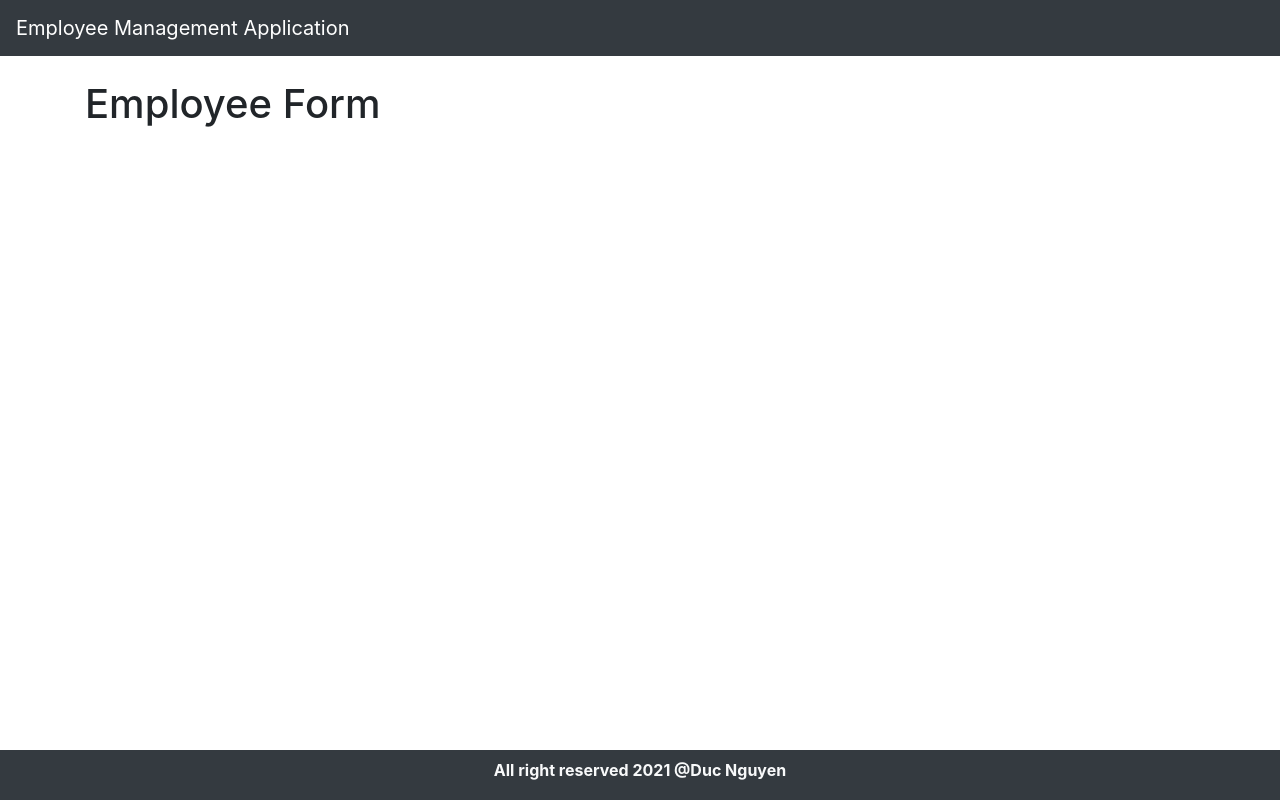
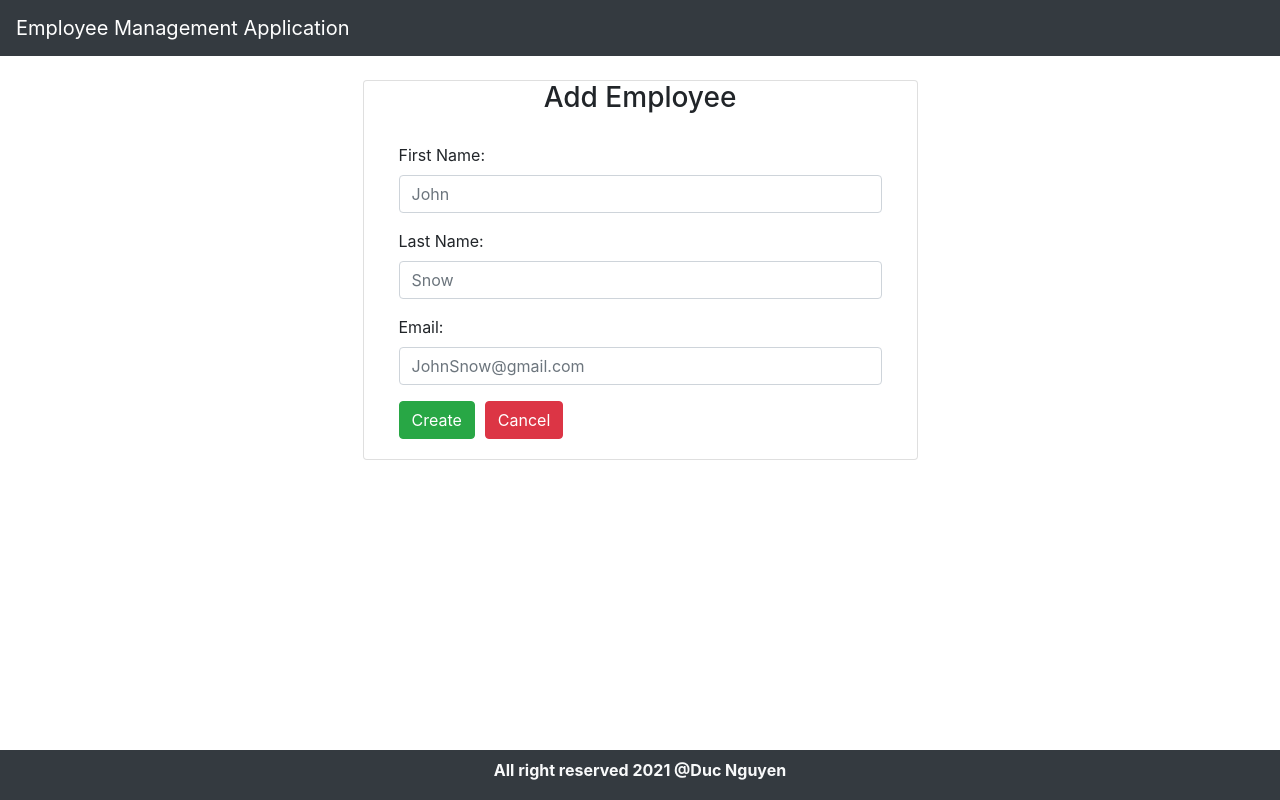
Before and after one commit to minhducubc97/Employee-Management, a React (Create React App) app in the folder frontend/: page / in a window 1280 px wide. Both pictures are taken after a click on the button "Add new Employee". Built offline with nearby package versions, Linux system fonts and the light colour scheme; no server answers.

Commit message:
Frontend: Finish POST endpoint

```diff
--- a/frontend/src/components/CreateEmployeeComponent.jsx
+++ b/frontend/src/components/CreateEmployeeComponent.jsx
@@ -1,10 +1,108 @@
 import React, { Component } from "react";
+import EmployeeService from "../services/EmployeeService.js";
 
 class CreateEmployeeComponent extends Component {
+  constructor(props) {
+    super(props);
+    this.state = {
+      firstName: "",
+      lastName: "",
+      emailId: "",
+    };
+    this.changeFirstNameHandler = this.changeFirstNameHandler.bind(this);
+    this.changeLastNameHandler = this.changeLastNameHandler.bind(this);
+    this.changeEmailIdHandler = this.changeEmailIdHandler.bind(this);
+    this.createEmployeeHandler = this.createEmployeeHandler.bind(this);
+    this.cancelHandler = this.cancelHandler.bind(this);
+  }
+
+  changeFirstNameHandler = (event) => {
+    this.setState({ firstName: event.target.value });
+  };
+
+  changeLastNameHandler = (event) => {
+    this.setState({ lastName: event.target.value });
+  };
+
+  changeEmailIdHandler = (event) => {
+    this.setState({ emailId: event.target.value });
+  };
+
+  createEmployeeHandler = (event) => {
+    event.preventDefault();
+    let employee = {
+      firstName: this.state.firstName,
+      lastName: this.state.lastName,
+      emailId: this.state.emailId,
+    };
+    console.log("Employee created: " + JSON.stringify(employee));
+
+    EmployeeService.createEmployee(employee).then((result) => {
+      this.props.history.push("/employees");
+    });
+  };
+
+  cancelHandler() {
+    this.props.history.push("/employees");
+  }
+
   render() {
     return (
       <div>
-        <h1>Employee Form</h1>
+        <div className="container">
+          <div className="row">
+            <div className="card col-md-6 offset-md-3 offset-md-3">
+              <h3 className="text-center">Add Employee</h3>
+              <div className="card-body">
+                <form>
+                  <div className="form-group">
+                    <label>First Name:</label>
+                    <input
+                      placeholder="John"
+                      name="firstName"
+                      className="form-control"
+                      value={this.state.firstName}
+                      onChange={this.changeFirstNameHandler}
+                    />
+                  </div>
+                  <div className="form-group">
+                    <label>Last Name:</label>
+                    <input
+                      placeholder="Snow"
+                      name="lastName"
+                      className="form-control"
+                      value={this.state.lastName}
+                      onChange={this.changeLastNameHandler}
+                    />
+                  </div>
+                  <div className="form-group">
+                    <label>Email:</label>
+                    <input
+                      placeholder="JohnSnow@gmail.com"
+                      name="emailId"
+                      className="form-control"
+                      value={this.state.emailId}
+                      onChange={this.changeEmailIdHandler}
+                    />
+                  </div>
+                  <button
+                    className="btn btn-success"
+                    onClick={this.createEmployeeHandler}
+                  >
+                    Create
+                  </button>
+                  <button
+                    className="btn btn-danger"
+                    onClick={this.cancelHandler}
+                    style={{ marginLeft: "10px" }}
+                  >
+                    Cancel
+                  </button>
+                </form>
+              </div>
+            </div>
+          </div>
+        </div>
       </div>
     );
   }
--- a/frontend/src/services/EmployeeService.js
+++ b/frontend/src/services/EmployeeService.js
@@ -6,6 +6,10 @@ class EmployeeService {
   getEmployees() {
     return axios.get(EMPLOYEE_API_BASE_URL);
   }
+
+  createEmployee(employee) {
+    return axios.post(EMPLOYEE_API_BASE_URL, employee);
+  }
 }
 
 export default new EmployeeService();
```
